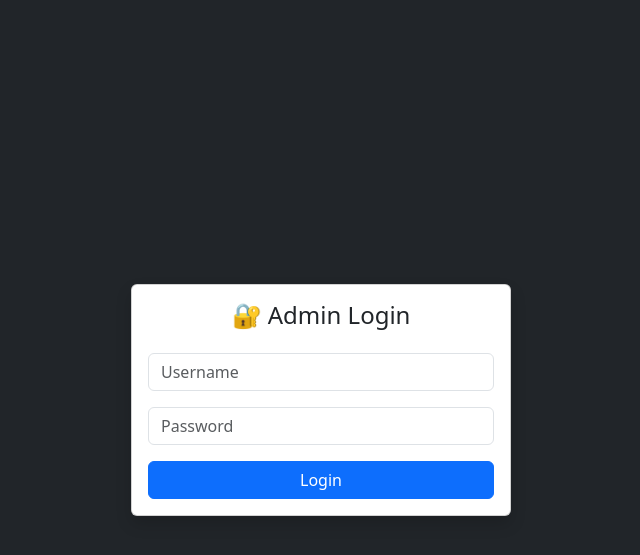
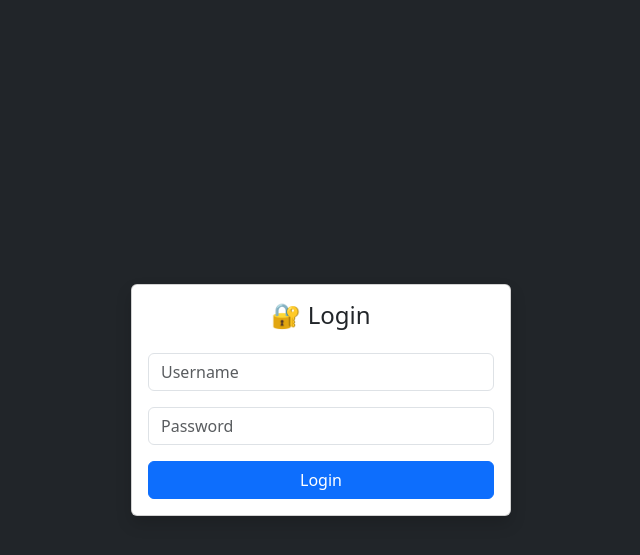
Before and after one commit to bsdheeraj24/SmartAttendance, a Python web app: template templates/login.html in a window 1280 px wide. Shown: the top 555 px of the page, without its empty margins (319-959 px from the left). Run offline with Jinja, Linux system fonts and the light colour scheme; the template is opened without the code that fills it, so the values that code supplies are empty.

Commit message:
Rename login page title to Login

```diff
--- a/templates/login.html
+++ b/templates/login.html
@@ -1,7 +1,7 @@
 <!DOCTYPE html>
 <html>
 <head>
-  <title>Admin Login</title>
+  <title>Login</title>
   <meta name="viewport" content="width=device-width, initial-scale=1">
   <link href="https://cdn.jsdelivr.net/npm/bootstrap@5.3.2/dist/css/bootstrap.min.css" rel="stylesheet">
 </head>
@@ -10,7 +10,7 @@
 <div class="container">
   <div class="card shadow mx-auto" style="max-width: 380px;">
     <div class="card-body">
-      <h4 class="text-center mb-4">🔐 Admin Login</h4>
+      <h4 class="text-center mb-4">🔐 Login</h4>
       <form method="POST">
         <input class="form-control mb-3" name="username" placeholder="Username" required>
         <input class="form-control mb-3" type="password" name="password" placeholder="Password" required>
```
